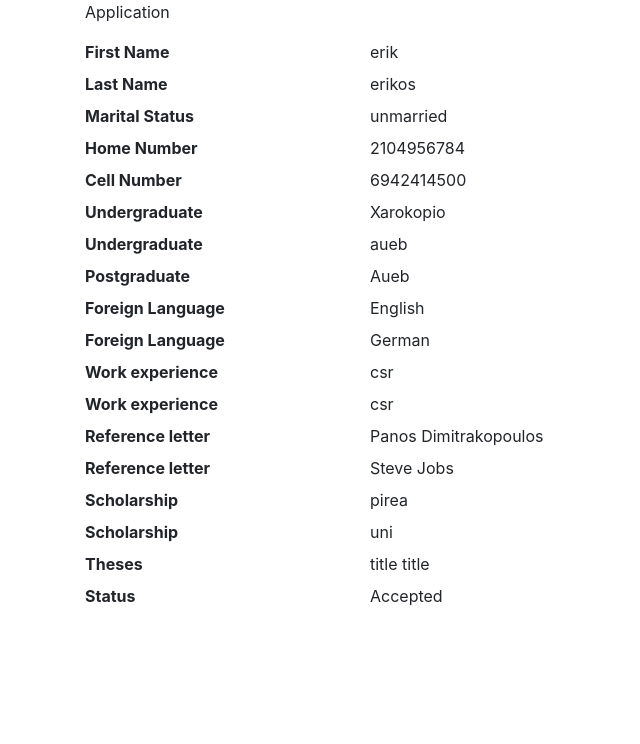
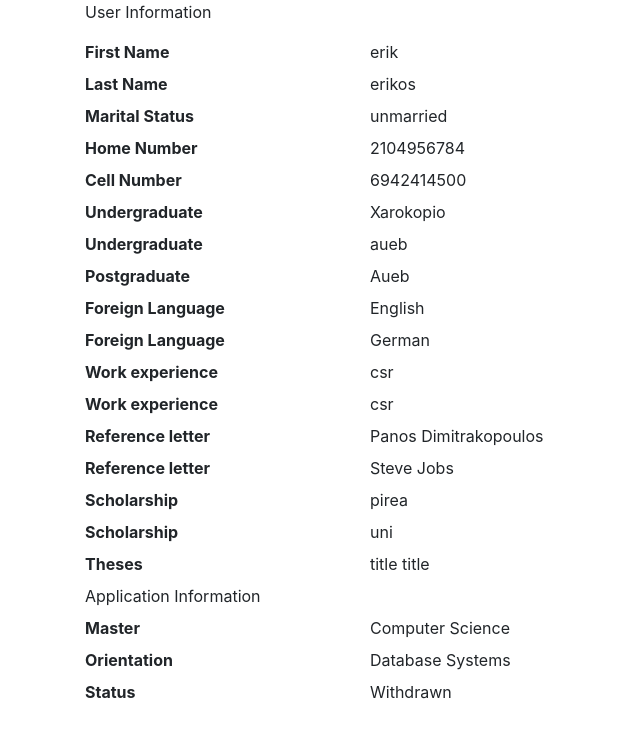
Before and after one commit to mariosk97/metaptixiako, a Django app: page /applications/153/ in a window 1280 px wide. Shown: the part 56-800 px from the top of the page, without its empty margins (0-640 px from the left). Run offline with Django 4.2, Linux system fonts and the light colour scheme; a user stored in the database is signed in; data comes from the database, SQL or seed files in the repository; some libraries are stand-ins or nearby versions.

Commit message:
Add files via upload

```diff
--- a/mysite/main/models.py
+++ b/mysite/main/models.py
@@ -85,6 +85,7 @@ class Application(models.Model):
     created = models.DateTimeField(auto_now_add=True) #time created should be when has_applied=True
     is_validated = models.BooleanField(default=False)
     is_accepted = models.BooleanField(default=False)
+    is_withdrawn = models.BooleanField(default=False)
 
     class Meta:
         ordering = ['-updated', '-created']
--- a/mysite/main/templates/main/application.html
+++ b/mysite/main/templates/main/application.html
@@ -2,7 +2,7 @@
 
 {% block content %}
 <div class="container">
-    <p> Application</p>
+    <p> User Information</p>
 
     <div>
         <dl class="row">
@@ -56,8 +56,18 @@
             <dd class="col-sm-9">{{form.title}}</dd>
             {% endfor %}
 
+            <dd class="col-sm-12">Application Information</dd>
+
+            <dt class="col-sm-3">Master</dt>
+            <dd class="col-sm-9">{{application.master}}</dd>
+
+            <dt class="col-sm-3">Orientation</dt>
+            <dd class="col-sm-9">{{application.orientation}}</dd>
+
             <dt class="col-sm-3">Status</dt>
-            {% if application.is_accepted %}
+            {% if application.is_withdrawn %}
+            <dd class="col-sm-9">Withdrawn</dd>
+            {% elif application.is_accepted %}
             <dd class="col-sm-9">Accepted</dd>
             {% elif application.is_validated%}
             <dd class="col-sm-9">Validated</dd>
--- a/mysite/main/templates/main/foreign_language.html
+++ b/mysite/main/templates/main/foreign_language.html
@@ -32,7 +32,11 @@
     let foreignLanguagePrefix = "foreign_language"
     let totalForeignLanguageForms = document.querySelector("#id_foreign_language-TOTAL_FORMS")
     //first form is hidden so there is always an empty form to be copied by addForm if page is refreshed because of validation errors plus user has deleted all forms
-    foreignLanguageForm[0].style.display = 'none'
+    //only works for create because if user is trying to update, the first form might not be empty
+    if (!(window.location.href.indexOf("update") > -1)) { //if url does not contain 'update', user is trying to create an application
+        console.log("create")
+        foreignLanguageForm[0].style.display = 'none'
+    }
 
     addForeignLanguageButton.addEventListener('click', (e) => {
         foreignLanguageFormNum = incrementFormNum(foreignLanguageFormNum);
--- a/mysite/main/templates/main/postgraduate.html
+++ b/mysite/main/templates/main/postgraduate.html
@@ -34,7 +34,11 @@
     let postgraduatePrefix = "postgraduate"
     let totalPostgraduateForms = document.querySelector("#id_postgraduate-TOTAL_FORMS")
     //first form is hidden so there is always an empty form to be copied by addForm if page is refreshed because of validation errors plus user has deleted all forms
-    postgraduateForm[0].style.display = 'none'
+    //only works for create because if user is trying to update, the first form might not be empty
+    if (!(window.location.href.indexOf("update") > -1)) { //if url does not contain 'update', user is trying to create an application
+        console.log("create")
+        postgraduateForm[0].style.display = 'none'
+    }
 
     addPostgraduateButton.addEventListener('click', (e) => {
         postgraduateFormNum = incrementFormNum(postgraduateFormNum);
--- a/mysite/main/templates/main/undergraduate.html
+++ b/mysite/main/templates/main/undergraduate.html
@@ -42,7 +42,11 @@
     let undergraduatePrefix = "undergraduate"
     let totalUndergraduateForms = document.querySelector("#id_undergraduate-TOTAL_FORMS")
     //first form is hidden so there is always an empty form to be copied by addForm if page is refreshed because of validation errors plus user has deleted all forms
-    undergraduateForm[0].style.display = 'none'
+    //only works for create because if user is trying to update, the first form might not be empty
+    if (!(window.location.href.indexOf("update") > -1)) { //if url does not contain 'update', user is trying to create an application
+        console.log("create")
+        undergraduateForm[0].style.display = 'none'
+    }
 
     addUndergraduateButton.addEventListener('click', (e) => {
         undergraduateFormNum = incrementFormNum(undergraduateFormNum);
--- a/mysite/main/urls.py
+++ b/mysite/main/urls.py
@@ -4,17 +4,12 @@ from . import views
 urlpatterns = [
     path("login/", views.login_page, name="login"),
     path("logout/", views.logout_user, name="logout"),
+    path("", views.home, name="home"),
+
+    #CRUD for user
+    path("my-profile/", views.my_profile, name="my_profile"),
+
     path("register/", views.register_page, name="register"),
-    path("", views.home, name="home"),
-    path("applications/", views.applications, name="all_applications"),
-    path("applications/<str:pk>/", views.application, name="application"),
-    path("create-application/", views.create_application, name="create_application"),
-    path("update-master/<str:pk>/", views.update_master, name="update_master"),
-    path("delete-application/<str:pk>/", views.delete_application, name="delete_application"),
-    path("validate-application/<str:pk>/", views.validate_application, name="validate_application"),
-    path("accept-application/<str:pk>/", views.accept_application, name="accept_application"),
-    path("my-applications/", views.my_applications, name="my_applications"),
-
     path("user-information/", views.user_information, name="user_information"),
     path("contact-information/", views.contact_information, name="contact_information"),
     path("undergraduate/", views.undergraduate, name="undergraduate"),
@@ -24,10 +19,33 @@ urlpatterns = [
     path("reference-letter/", views.reference_letter, name="reference_letter"),
     path("scholarship/", views.scholarship, name="scholarship"),
     path("theses/", views.theses, name="theses"),
-    path("my-profile/", views.my_profile, name="my_profile"),
+
+    path("update-user-information/", views.user_information, name="user_information"),
+    path("update-contact-information/", views.update_contact_information, name="update_contact_information"),
+    path("update-undergraduate/", views.update_undergraduate, name="update_undergraduate"),
+    path("update-postgraduate/", views.update_postgraduate, name="update_postgraduate"),
+    path("update-foreign-language/", views.update_foreign_language, name="update_foreign_language"),
+    path("update-work-experience/", views.update_work_experience, name="update_work_experience"),
+    path("update-reference-letter/", views.update_reference_letter, name="update_reference_letter"),
+    path("update-scholarship/", views.update_scholarship, name="update_scholarship"),
+    path("update-theses/", views.update_theses, name="update_theses"),
+
+    #CRUD for application
     path("choose-master/", views.choose_master, name="choose_master"),
     path("choose-orientation/<str:pk>/", views.choose_orientation, name="choose_orientation"),
 
+    path("update-master/<str:pk>/", views.update_master, name="update_master"),
 
+    path("delete-application/<str:pk>/", views.delete_application, name="delete_application"),
+
+    path("my-applications/", views.my_applications, name="my_applications"),
+
+    path("create-application/", views.create_application, name="create_application"), #not used??
+
+    #Grammateia
+    path("applications/", views.applications, name="all_applications"),
+    path("applications/<str:pk>/", views.application, name="application"),
+    path("validate-application/<str:pk>/", views.validate_application, name="validate_application"),
+    path("accept-application/<str:pk>/", views.accept_application, name="accept_application"),
 
 ]
--- a/mysite/main/views.py
+++ b/mysite/main/views.py
@@ -68,9 +68,15 @@ def applications(request): #list of all applications
 def application(request, pk): #info about a specific application
     if not request.user.has_perm("main.view_application"):
         return redirect('home')
+
     application = Application.objects.get(id=pk)
     user = User.objects.get(application=application)
-    contact_information = Contact_information.objects.get(user=user)
+
+    try:
+        contact_information = Contact_information.objects.get(user=user)
+    except Contact_information.DoesNotExist:
+        contact_information = None
+
     undergraduate_info = Undergraduate.objects.filter(user=user)
     postgraduate_info = Postgraduate.objects.filter(user=user)
     foreign_language_info = Foreign_language.objects.filter(user=user)
@@ -78,8 +84,9 @@ def application(request, pk): #info about a specific application
     reference_letter_info = Reference_letter.objects.filter(user=user)
     scholarship_info = Scholarship.objects.filter(user=user)
     theses_info = Theses.objects.filter(user=user)
-    context = {'application': application,
-               'user': user,
+
+    context = { 'user': user,
+               'application': application,
                'contact_information': contact_information,
                'undergraduate_info': undergraduate_info,
                'postgraduate_info': postgraduate_info,
@@ -338,10 +345,19 @@ def delete_application(request, pk): #delete an application
     if request.method == 'POST':
 
         user = User.objects.get(application=application)
-        application.delete()
+        if not application.is_accepted: #accepted applications should not be deleted from the database
+            application.delete()
+        else:
+            application.is_withdrawn = True
+            application.save()
+
+        users_applications = Application.objects.filter(user=user)
         number_of_applications = Application.objects.filter(user=user).count()
+        number_of_withdrawn_applications = users_applications.filter(is_withdrawn=True).count()
+        print(number_of_withdrawn_applications)
         print(number_of_applications)
-        if number_of_applications == 0:
+        number_of_active_applications = number_of_applications - number_of_withdrawn_applications
+        if number_of_active_applications == 0:
             user.has_applied = False
             user.save()
             return redirect('home')
@@ -362,13 +378,26 @@ def my_applications(request): #shows current users application info
         return redirect('home')
 
     user=request.user
+
+    try:
+        contact_information = Contact_information.objects.get(user=request.user)
+    except Contact_information.DoesNotExist:
+        contact_information = None
+
+    if contact_information is None:
+        has_contact_info = False
+    else:
+        has_contact_info = True
+
     try:
         applications = Application.objects.filter(user=request.user)
+        applications = applications.filter(is_withdrawn=False)
     except Application.DoesNotExist:
         applications = None
 
     context = {'applications': applications,
                'user': user,
+               'has_contact_info': has_contact_info
             }
 
     return render(request, "main/my_applications.html", context)
@@ -422,7 +451,17 @@ def user_information(request):
         if user_form.is_valid():
             user_form.save()
 
-            return redirect('contact_information')
+            try:
+                contact_information = Contact_information.objects.get(user=request.user)
+            except Contact_information.DoesNotExist:
+                contact_information = None
+
+            if contact_information is None:
+                return redirect('contact_information') #user is trying to create
+            else:
+                return redirect('update_contact_information') #user is trying to update
+        else:
+            print(user_form.errors)
 
     context = {
         'user_form': user_form
@@ -670,7 +709,7 @@ def my_profile(request):
     if request.user.groups.filter(name='Grammateia').exists():
         return redirect('home')
 
-    user=request.user
+    user = request.user
     try:
         contact_information = Contact_information.objects.get(user=user)
     except Contact_information.DoesNotExist:
@@ -701,6 +740,240 @@ def my_profile(request):
     return render(request, "main/my_profile.html", context)
 
 
+def update_contact_information(request):
+    if request.user.groups.filter(name='Grammateia').exists():
+        return redirect('home')
+
+    user = request.user
+    contact_info_form = ContactInformationForm(instance = Contact_information.objects.get(user=user))
+
+    if request.method == 'POST':
+        contact_info_form = ContactInformationForm(request.POST, instance = Contact_information.objects.get(user=user))
+
+        if contact_info_form.is_valid():
+            contact_info_form.save()
+
+        return redirect('update_undergraduate')
+
+    context = {
+        'contact_info_form': contact_info_form
+    }
+
+    return render(request, "main/contact_information.html", context)
+
+
+def update_undergraduate(request):
+    if request.user.groups.filter(name='Grammateia').exists():
+        return redirect('home')
+
+    user = request.user
+    undergraduate_formset = UndergraduateFormSet(instance = user, prefix = 'undergraduate')
+
+    if request.method == 'POST':
+        undergraduate_formset = UndergraduateFormSet(request.POST, instance = user, prefix = 'undergraduate')
+
+        if undergraduate_formset.is_valid():
+            for form in undergraduate_formset:
+                if form.has_changed():
+                    #form.delete() #does not work. Throws error. Can't delete db data using post request data.
+                    #Data needs to be saved to db first (would work if formset can_delete=True)
+                    form.save()
+            undergraduate_info = Undergraduate.objects.filter(user=user)
+            undergraduate_info_to_be_deleted = undergraduate_info.filter(is_deleted=True)
+            for form in undergraduate_info_to_be_deleted:
+                form.delete()
+
+        return redirect('update_postgraduate')
+
+    context = {
+        'undergraduate_formset': undergraduate_formset
+    }
+
+    return render(request, "main/undergraduate.html", context)
+
+
+def update_postgraduate(request):
+    if request.user.groups.filter(name='Grammateia').exists():
+        return redirect('home')
+
+    user = request.user
+    postgraduate_formset = PostgraduateFormSet(instance = user, prefix = 'postgraduate')
+
+    if request.method == 'POST':
+        postgraduate_formset = PostgraduateFormSet(request.POST, instance = user, prefix = 'postgraduate')
+
+        if postgraduate_formset.is_valid():
+            for form in postgraduate_formset:
+                if form.has_changed():
+                    #form.delete() #does not work. Throws error. Can't delete db data using post request data.
+                    #Data needs to be saved to db first (would work if formset can_delete=True)
+                    form.save()
+            postgraduate_info = Postgraduate.objects.filter(user=user)
+            postgraduate_info_to_be_deleted = postgraduate_info.filter(is_deleted=True)
+            for form in postgraduate_info_to_be_deleted:
+                form.delete()
+
+        return redirect('update_foreign_language')
+
+    context = {
+        'postgraduate_formset': postgraduate_formset
+    }
+
+    return render(request, "main/postgraduate.html", context)
+
+
+def update_foreign_language(request):
+    if request.user.groups.filter(name='Grammateia').exists():
+        return redirect('home')
+
+    user = request.user
+    foreign_language_formset = ForeignLanguageFormSet(instance = user, prefix = 'foreign_language',
+                                                      form_kwargs={'language_data_list': ('English', 'French', 'German', 'Italian'), #suggestions for language field
+                                                                   'level_data_list': ('A1', 'A2', 'B1', 'B2', 'C1', 'C2')}) #suggestions for level field)
+
+    if request.method == 'POST':
+        foreign_language_formset = ForeignLanguageFormSet(request.POST, instance = user, prefix = 'foreign_language')
+
+        if foreign_language_formset.is_valid():
+            for form in foreign_language_formset:
+                if form.has_changed():
+                    #form.delete() #does not work. Throws error. Can't delete db data using post request data.
+                    #Data needs to be saved to db first (would work if formset can_delete=True)
+                    form.save()
+            foreign_language_info = Foreign_language.objects.filter(user=user)
+            foreign_language_info_to_be_deleted = foreign_language_info.filter(is_deleted=True)
+            for form in foreign_language_info_to_be_deleted:
+                form.delete()
+
+        return redirect('update_work_experience')
+
+    context = {
+        'foreign_language_formset': foreign_language_formset
+    }
+
+    return render(request, "main/foreign_language.html", context)
+
+
+def update_work_experience(request):
+    if request.user.groups.filter(name='Grammateia').exists():
+        return redirect('home')
+
+    user = request.user
+    work_experience_formset = WorkExperienceFormSet(instance = user, prefix = 'work_experience')
+
+    if request.method == 'POST':
+        work_experience_formset = WorkExperienceFormSet(request.POST, instance = user, prefix = 'work_experience')
+
+        if work_experience_formset.is_valid():
+            for form in work_experience_formset:
+                if form.has_changed():
+                    #form.delete() #does not work. Throws error. Can't delete db data using post request data.
+                    #Data needs to be saved to db first (would work if formset can_delete=True)
+                    form.save()
+            work_experience_info = Work_experience.objects.filter(user=user)
+            work_experience_info_to_be_deleted = work_experience_info.filter(is_deleted=True)
+            for form in work_experience_info_to_be_deleted:
+                form.delete()
+
+        return redirect('update_reference_letter')
+
+    context = {
+        'work_experience_formset': work_experience_formset
+    }
+
+    return render(request, "main/work_experience.html", context)
+
+
+def update_reference_letter(request):
+    if request.user.groups.filter(name='Grammateia').exists():
+        return redirect('home')
+
+    user = request.user
+    reference_letter_formset = ReferenceLetterFormSet(instance = user, prefix = 'reference_letter')
+
+    if request.method == 'POST':
+        reference_letter_formset = ReferenceLetterFormSet(request.POST, instance = user, prefix = 'reference_letter')
+
+        if reference_letter_formset.is_valid():
+            for form in reference_letter_formset:
+                if form.has_changed():
+                    #form.delete() #does not work. Throws error. Can't delete db data using post request data.
+                    #Data needs to be saved to db first (would work if formset can_delete=True)
+                    form.save()
+            reference_letter_info = Reference_letter.objects.filter(user=user)
+            reference_letter_info_to_be_deleted = reference_letter_info.filter(is_deleted=True)
+            for form in reference_letter_info_to_be_deleted:
+                form.delete()
+
+        return redirect('update_scholarship')
+
+    context = {
+        'reference_letter_formset': reference_letter_formset
+    }
+
+    return render(request, "main/reference_letter.html", context)
+
+
+def update_scholarship(request):
+    if request.user.groups.filter(name='Grammateia').exists():
+        return redirect('home')
+
+    user = request.user
+    scholarship_formset = ScholarshipFormSet(instance = user, prefix = 'scholarship')
+
+    if request.method == 'POST':
+        scholarship_formset = ScholarshipFormSet(request.POST, instance = user, prefix = 'scholarship')
+
+        if scholarship_formset.is_valid():
+            for form in scholarship_formset:
+                if form.has_changed():
+                    #form.delete() #does not work. Throws error. Can't delete db data using post request data.
+                    #Data needs to be saved to db first (would work if formset can_delete=True)
+                    form.save()
+            scholarship_info = Scholarship.objects.filter(user=user)
+            scholarship_info_to_be_deleted = scholarship_info.filter(is_deleted=True)
+            for form in scholarship_info_to_be_deleted:
+                form.delete()
+
+        return redirect('update_theses')
+
+    context = {
+        'scholarship_formset': scholarship_formset
+    }
+
+    return render(request, "main/scholarship.html", context)
+
+
+def update_theses(request):
+    if request.user.groups.filter(name='Grammateia').exists():
+        return redirect('home')
+
+    user = request.user
+    theses_formset = ThesesFormSet(instance = user, prefix = 'theses')
+
+    if request.method == 'POST':
+        theses_formset = ThesesFormSet(request.POST, instance = user, prefix = 'theses')
+
+        if theses_formset.is_valid():
+            for form in theses_formset:
+                if form.has_changed():
+                    #form.delete() #does not work. Throws error. Can't delete db data using post request data.
+                    #Data needs to be saved to db first (would work if formset can_delete=True)
+                    form.save()
+            theses_info = Theses.objects.filter(user=user)
+            theses_info_to_be_deleted = theses_info.filter(is_deleted=True)
+            for form in theses_info_to_be_deleted:
+                form.delete()
+
+        return redirect('my_profile')
+
+    context = {
+        'theses_formset': theses_formset
+    }
+
+    return render(request, "main/theses.html", context)
+
+
 login_required(login_url='login') #maybe delete later
 def choose_master(request):
     if request.user.groups.filter(name='Grammateia').exists():
@@ -726,11 +999,15 @@ def choose_master(request):
 
 
 login_required(login_url='login') #maybe delete later
-def choose_orientation(request, pk):
+def choose_orientation(request, pk): #view used for both create and update
     if request.user.groups.filter(name='Grammateia').exists():
         return redirect('home')
 
     application = Application.objects.get(id=pk)
+
+    if application.is_validated:
+        return redirect('home') #can't update a validated application
+
     master = application.master
     orientation_form = OrientationForm(master=master)
 
@@ -789,6 +1066,10 @@ def update_master(request, pk): #change an application that has already been cre
         return redirect('home')
 
     application = Application.objects.get(id=pk)
+
+    if application.is_validated:
+        return redirect('home') #can't update a validated application
+
     print(application.master)
     #user = User.objects.get(application=application)
     print(Master.objects.get(name=application.master))
```
Also changed, not shown: mysite/main/templates/main/applications.html (+25 -7 lines), mysite/main/templates/main/my_applications.html (+7 -0 lines), mysite/main/templates/main/reference_letter.html (+6 -1 lines), mysite/main/templates/main/scholarship.html (+6 -1 lines), mysite/main/templates/main/theses.html (+6 -1 lines), mysite/main/templates/main/work_experience.html (+6 -1 lines).
